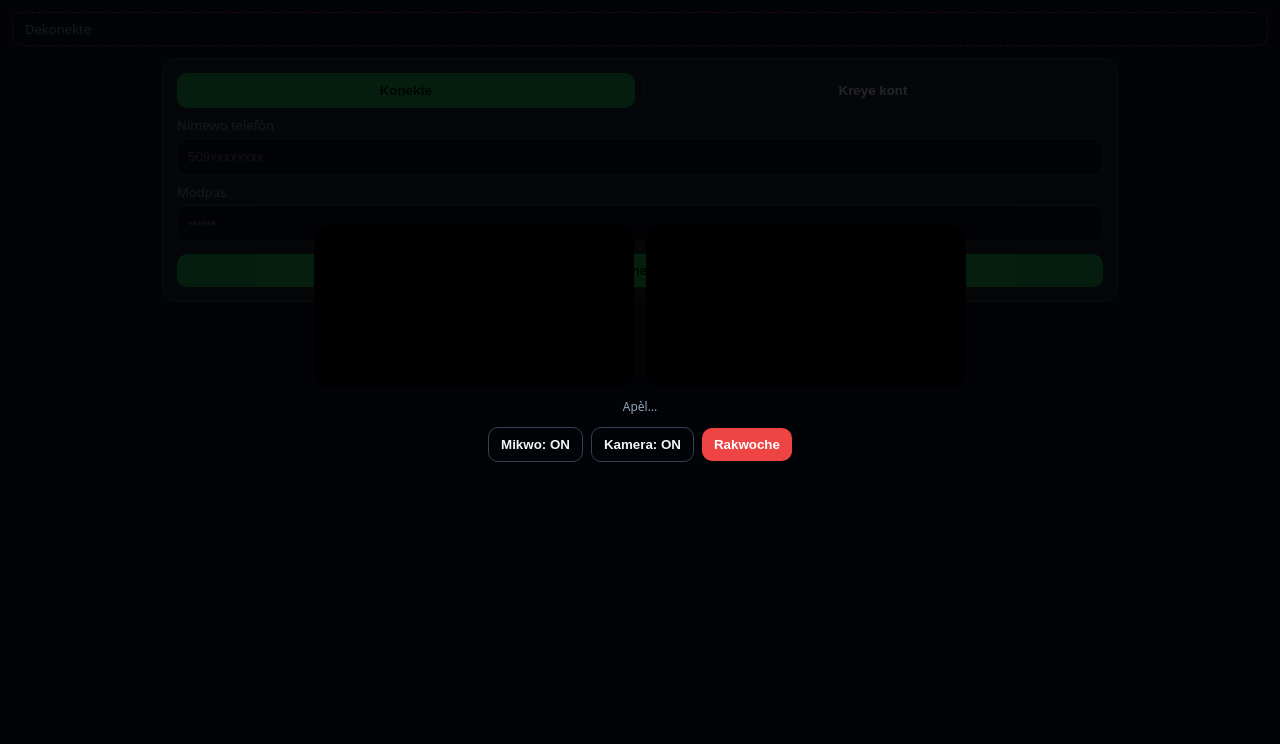
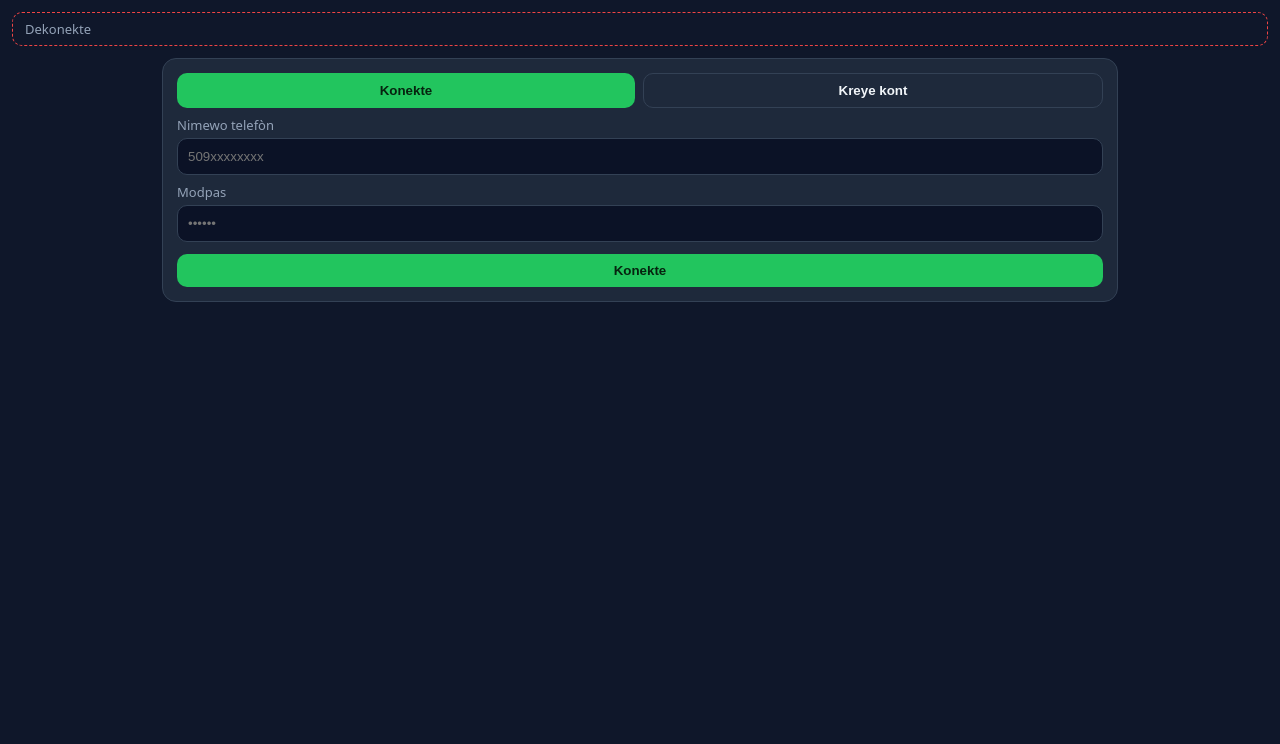
Before and after one commit to pipoxdavensonazor-bot/kontak, a website: page public/index.html in a window 1280 px wide. Shown: the part 56-800 px from the top of the page. Drawn offline with Linux system fonts and the light colour scheme.

Commit message:
Fix video overlay showing on login page

```diff
--- a/public/index.html
+++ b/public/index.html
@@ -40,7 +40,8 @@ label{font-size:13px;color:var(--mut);display:block;margin:8px 0 4px}
 .msg{max-width:75%;padding:8px 12px;border-radius:14px;background:#0b1226;align-self:flex-start;word-break:break-word}
 .msg.me{align-self:flex-end;background:#166534}
 #composer{display:flex;gap:8px;padding:10px;border-top:1px solid var(--line)}
-#videoOverlay{position:fixed;inset:0;background:rgba(0,0,0,.85);z-index:50;display:flex;flex-direction:column;align-items:center;justify-content:center;gap:12px}
+#videoOverlay{position:fixed;inset:0;background:rgba(0,0,0,.85);z-index:50;display:none;flex-direction:column;align-items:center;justify-content:center;gap:12px}
+#videoOverlay:not([hidden]){display:flex}
 #vids{display:flex;gap:12px;flex-wrap:wrap;justify-content:center}
 #vids video{width:min(320px,45vw);border-radius:12px;background:#000}
 #incoming{position:fixed;inset:0;background:rgba(0,0,0,.7);z-index:60;display:none;align-items:center;justify-content:center}
```
